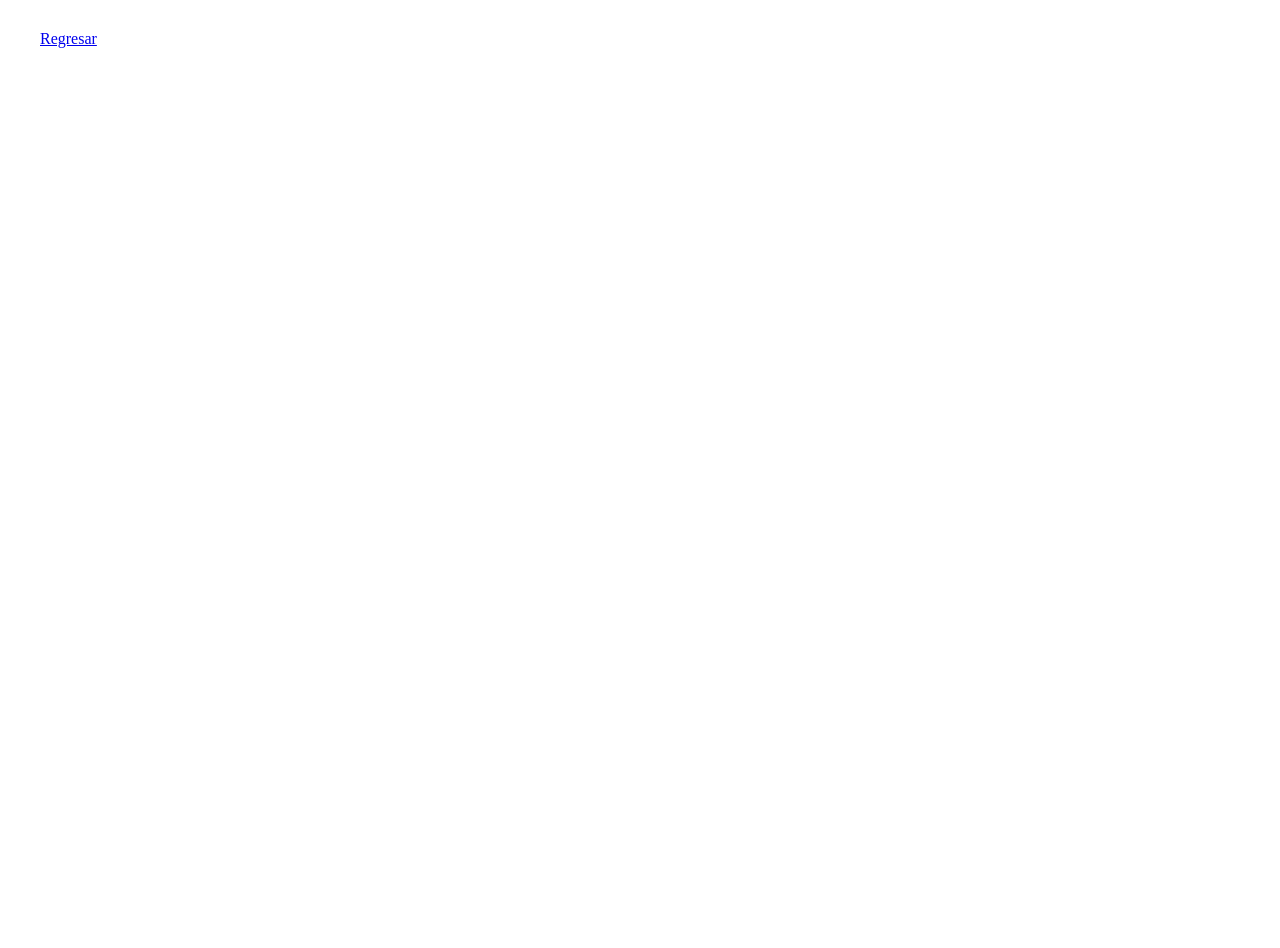
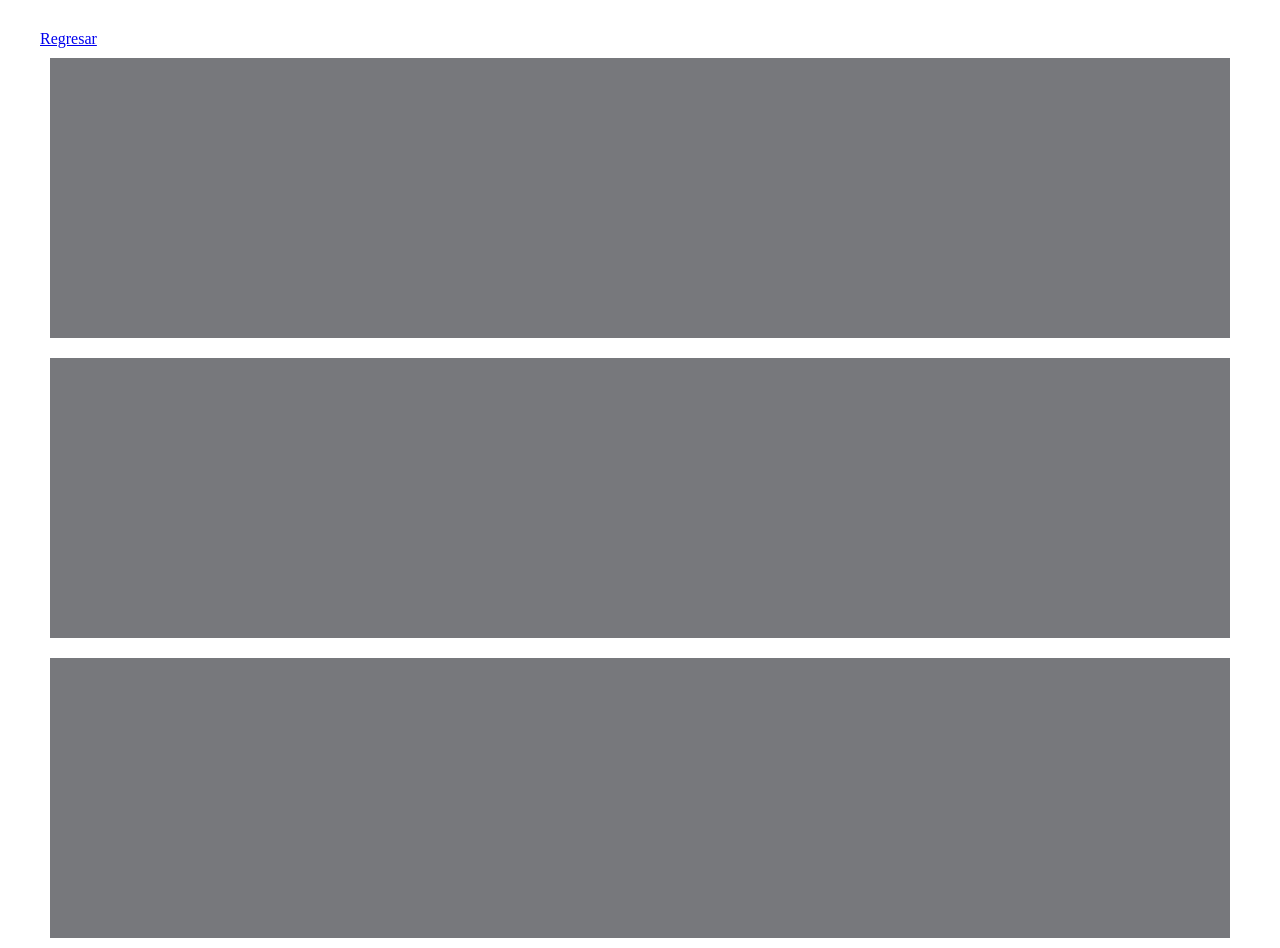
Before and after one commit to Fiorellacr24/GridSystem, a plain HTML site: page ejer-2.html in a window 1280 px wide. Before the commit the page ends 800 px from the top, so only its background shows below. Drawn offline with Linux system fonts and the light colour scheme.

Commit message:
ejercicio2

```diff
--- a/assets/css/main.css
+++ b/assets/css/main.css
@@ -61,6 +61,9 @@
     width: 91.63%;
 }
 .col-12{
+	float: left;
+    height: 300px;
+    padding: 10px;
     width: 100%;
 }
 .box{
--- a/ejer-2.html
+++ b/ejer-2.html
@@ -6,11 +6,17 @@
 	<link rel="stylesheet" href="assets/css/main.css">
 </head>
 <body class="container">
-<a href="index.html">Regresar</a>
+	<a href="index.html">Regresar</a>
 	<section class="row">
-
-
-	</section>
-
+			<div class="col-12">
+				<div class="box"></div>
+			</div>
+			<div class="col-12">
+				<div class="box"></div>
+			</div>
+			<div class="col-12">
+				<div class="box"></div>
+			</div>
+		</section>
 </body>
 </html>
```
Also changed, not shown: index.html (+1 -1 lines).
